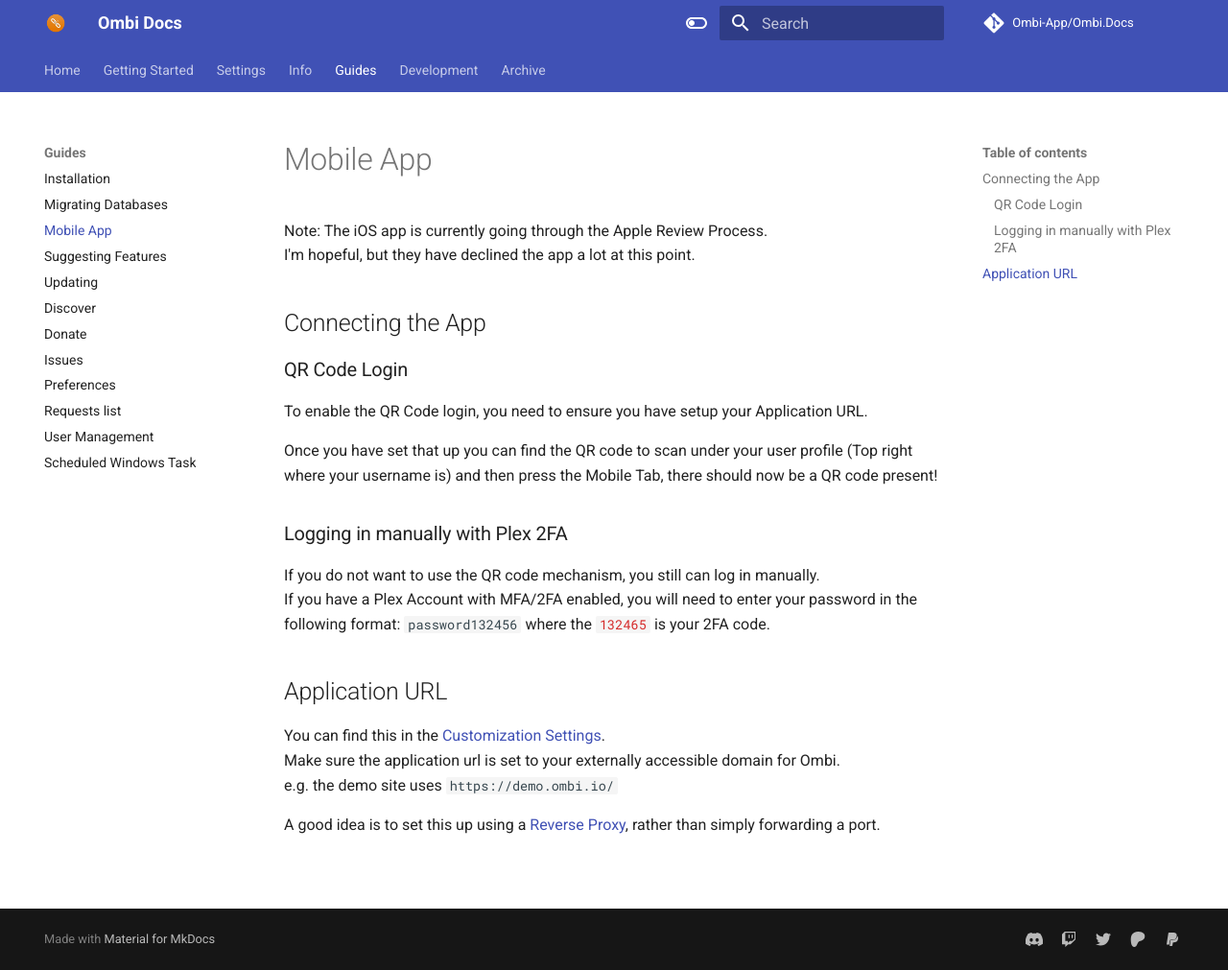
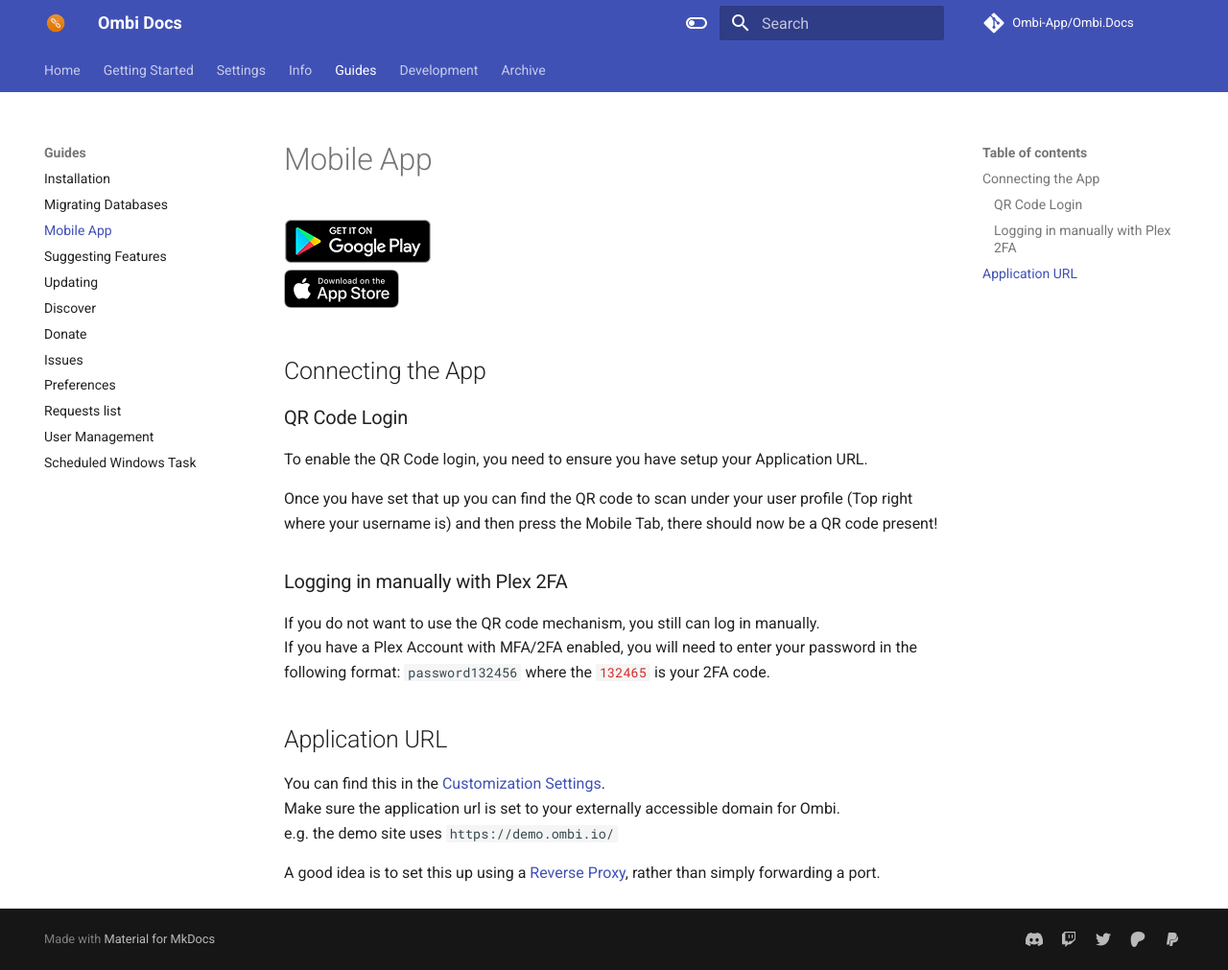
Before and after one commit to Ombi-app/Ombi.Docs, an MkDocs documentation site: the page built from docs/guides/mobile-app.md, in a window 1280 px wide and 1011 px high. Shown: the whole window at 96% size. Built offline with MkDocs 1.6.1 and Material for MkDocs 9.7.7, drawn with Linux system fonts in a browser that asks for light colours; comment, search, counter and statistics services are not loaded.

Commit message:
Add app store links

```diff
--- a/docs/guides/mobile-app.md
+++ b/docs/guides/mobile-app.md
@@ -1,7 +1,7 @@
 # Mobile App
 
-Note: The iOS app is currently going through the Apple Review Process.
-I'm hopeful, but they have declined the app a lot at this point.
+[![Android App](../assets/images/get_it_on_play_store.png)](https://play.google.com/store/apps/details?id=com.tidusjar.Ombi&hl=en_NZ&gl=US)
+[![iOS App](../assets/images/get_it_on_app_store.png)](https://apps.apple.com/us/app/ombi/id1335260043)
 
 ## Connecting the App
 
```
Also changed, not shown: docs/assets/images/get_it_on_app_store.png (added), docs/assets/images/get_it_on_play_store.png (added).
